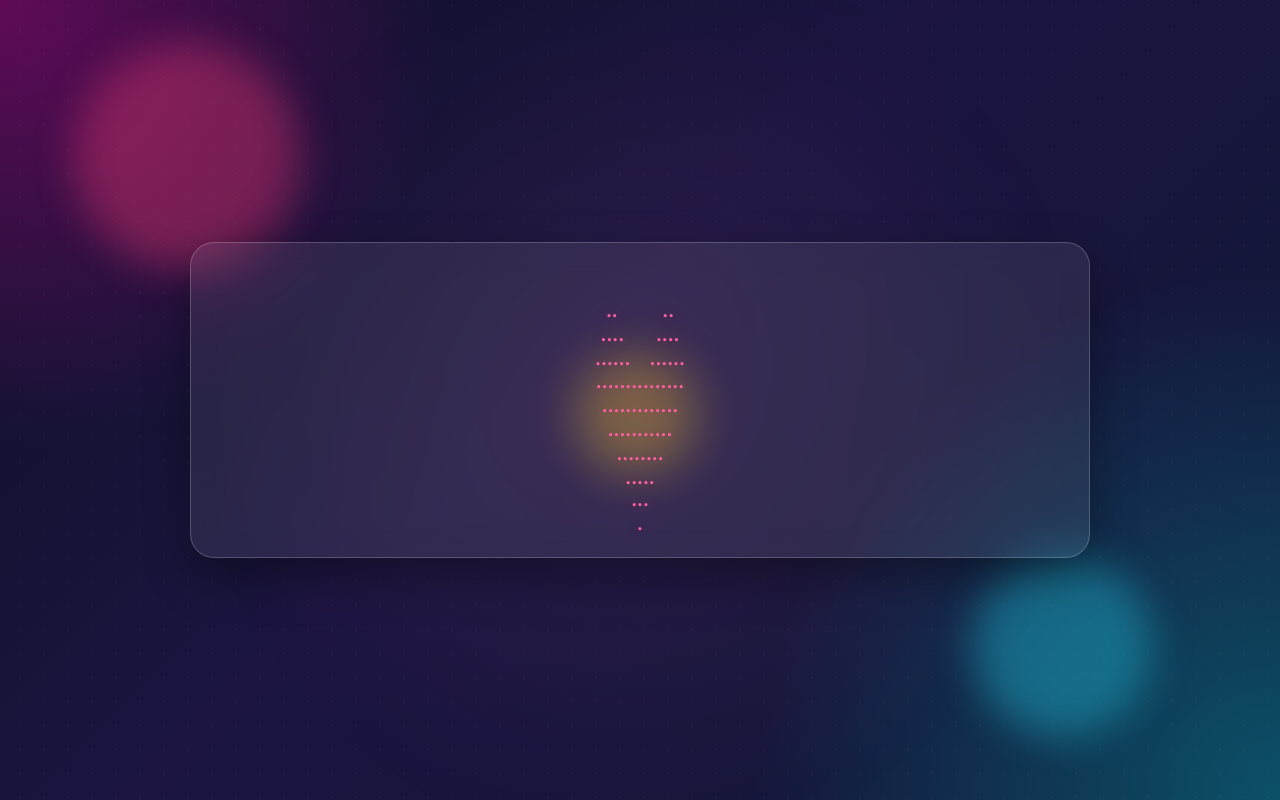
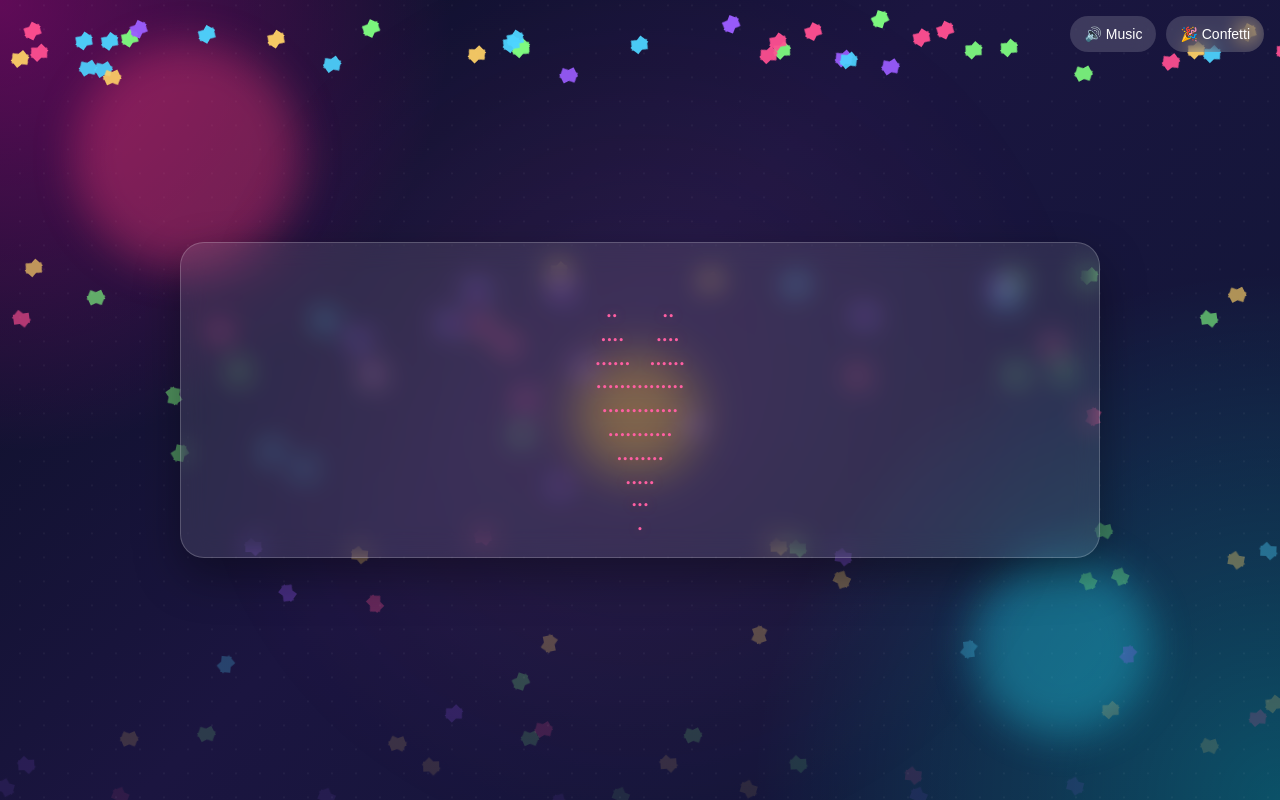
Before and after one commit to Dauntlessdd667/Happy-birthday-, a plain HTML site: page index.html in a window 1280 px wide. Drawn offline with Linux system fonts and the light colour scheme.

Commit message:
updating

```diff
--- a/index.html
+++ b/index.html
@@ -33,7 +33,7 @@
         justify-content: center;
         align-items: center;
         padding: 24px;
-        overflow-x: hidden;
+        overflow: hidden;
         position: relative;
         -webkit-font-smoothing: antialiased;
         text-rendering: optimizeLegibility;
@@ -104,9 +104,9 @@
 
       #output {
         position: relative;
-        z-index: 1;
-        width: min(100%, 900px);
-        background: rgba(255, 255, 255, 0.08);
+        z-index: 2;
+        width: min(100%, 920px);
+        background: rgba(255, 255, 255, 0.1);
         backdrop-filter: blur(14px);
         border: 1px solid rgba(255, 255, 255, 0.2);
         border-radius: 24px;
@@ -119,6 +119,49 @@
         margin-top: 0;
         word-break: break-word;
         text-shadow: 0 0 10px rgba(255, 255, 255, 0.12);
+      }
+
+      .controls {
+        position: fixed;
+        top: 16px;
+        right: 16px;
+        z-index: 3;
+        display: flex;
+        gap: 10px;
+      }
+
+      .control-btn {
+        border: none;
+        border-radius: 999px;
+        padding: 10px 14px;
+        background: rgba(255, 255, 255, 0.16);
+        color: white;
+        cursor: pointer;
+        font-size: 14px;
+        backdrop-filter: blur(10px);
+      }
+
+      .control-btn:hover {
+        transform: translateY(-1px);
+        background: rgba(255, 255, 255, 0.24);
+      }
+
+      .confetti {
+        position: fixed;
+        top: -10px;
+        width: 10px;
+        height: 16px;
+        opacity: 0.95;
+        animation: fall linear forwards;
+        z-index: 1;
+      }
+
+      .confetti::before {
+        content: "";
+        position: absolute;
+        inset: 0;
+        background: inherit;
+        transform: rotate(45deg);
       }
 
       .char {
@@ -187,6 +230,17 @@
         }
       }
 
+      @keyframes fall {
+        0% {
+          transform: translate3d(0, 0, 0) rotate(0deg);
+          opacity: 1;
+        }
+        100% {
+          transform: translate3d(var(--drift), 110vh, 0) rotate(720deg);
+          opacity: 0;
+        }
+      }
+
       @media (max-width: 600px) {
         body {
           padding: 16px;
@@ -208,12 +262,67 @@
     </style>
   </head>
   <body>
+    <div class="controls">
+      <button class="control-btn" id="musicToggle">🔊 Music</button>
+      <button class="control-btn" id="confettiBtn">🎉 Confetti</button>
+    </div>
     <div class="bg-orb orb-1"></div>
     <div class="bg-orb orb-2"></div>
     <div class="bg-orb orb-3"></div>
     <div id="output"></div>
     <script>
       const output = document.getElementById("output");
+      const musicToggle = document.getElementById("musicToggle");
+      const confettiBtn = document.getElementById("confettiBtn");
+      let musicEnabled = true;
+      let confettiEnabled = true;
+
+      const audio = new Audio(
+        "https://www.soundhelix.com/examples/mp3/SoundHelix-Song-1.mp3",
+      );
+      audio.loop = true;
+      audio.volume = 0.25;
+
+      function toggleMusic() {
+        musicEnabled = !musicEnabled;
+        musicToggle.textContent = musicEnabled ? "🔊 Music" : "🔈 Music";
+        if (musicEnabled) {
+          audio.play().catch(() => {});
+        } else {
+          audio.pause();
+        }
+      }
+
+      function createConfetti() {
+        if (!confettiEnabled) return;
+        const colors = ["#ff4f91", "#ffd166", "#4dd4ff", "#9b5cff", "#7efc7f"];
+        for (let i = 0; i < 40; i++) {
+          const piece = document.createElement("div");
+          piece.className = "confetti";
+          piece.style.left = Math.random() * 100 + "vw";
+          piece.style.background =
+            colors[Math.floor(Math.random() * colors.length)];
+          piece.style.setProperty(
+            "--drift",
+            (Math.random() - 0.5) * 200 + "px",
+          );
+          piece.style.animationDuration = Math.random() * 2 + 2.5 + "s";
+          piece.style.animationDelay = Math.random() * 0.2 + "s";
+          document.body.appendChild(piece);
+          setTimeout(() => piece.remove(), 4000);
+        }
+      }
+
+      musicToggle.addEventListener("click", toggleMusic);
+      confettiBtn.addEventListener("click", () => {
+        confettiEnabled = !confettiEnabled;
+        confettiBtn.textContent = confettiEnabled
+          ? "🎉 Confetti"
+          : "🎊 Confetti";
+      });
+
+      document.addEventListener("click", createConfetti);
+      setInterval(createConfetti, 1200);
       function slowPrint(msg, delay = 40) {
         return new Promise((resolve) => {
           let i = 0;
```
